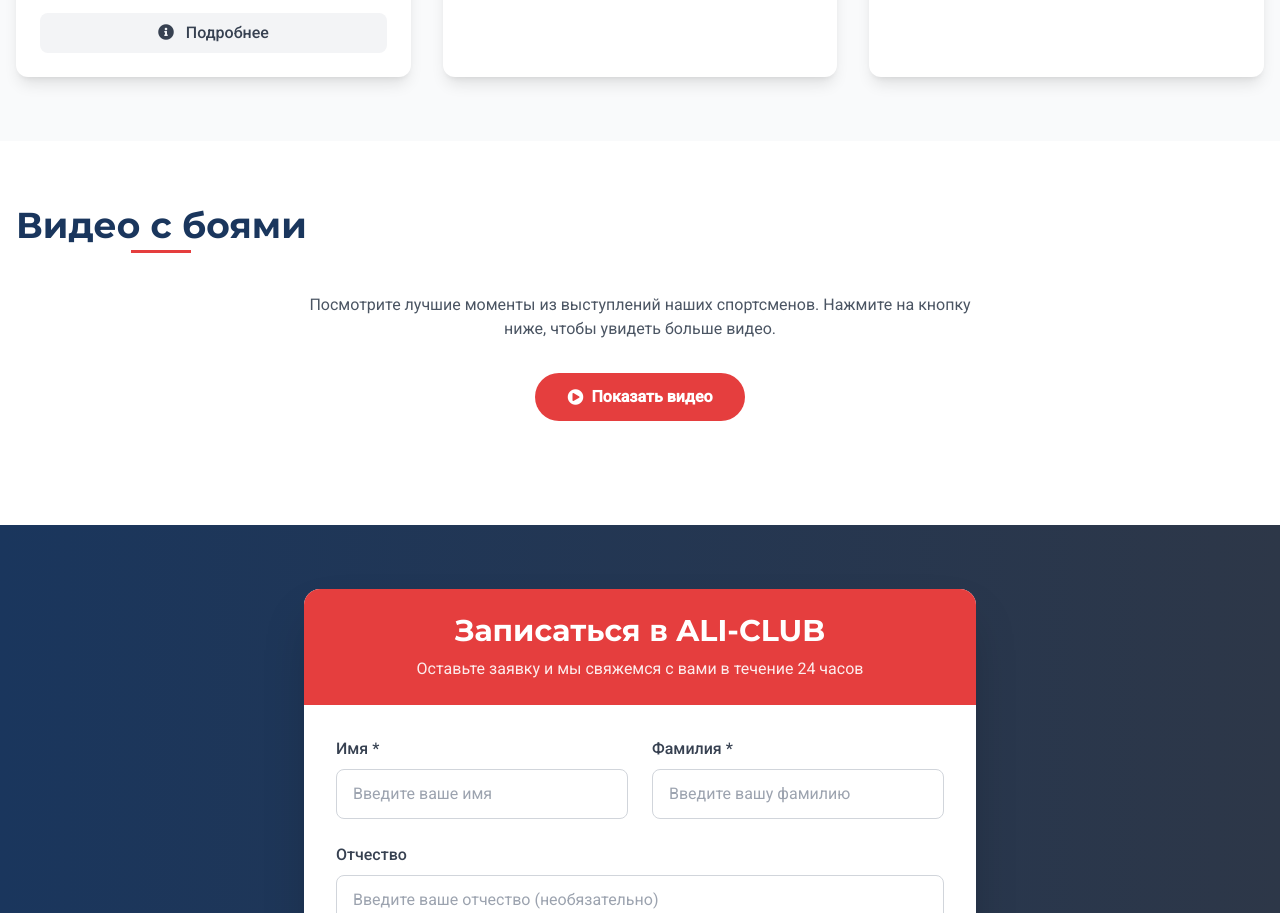
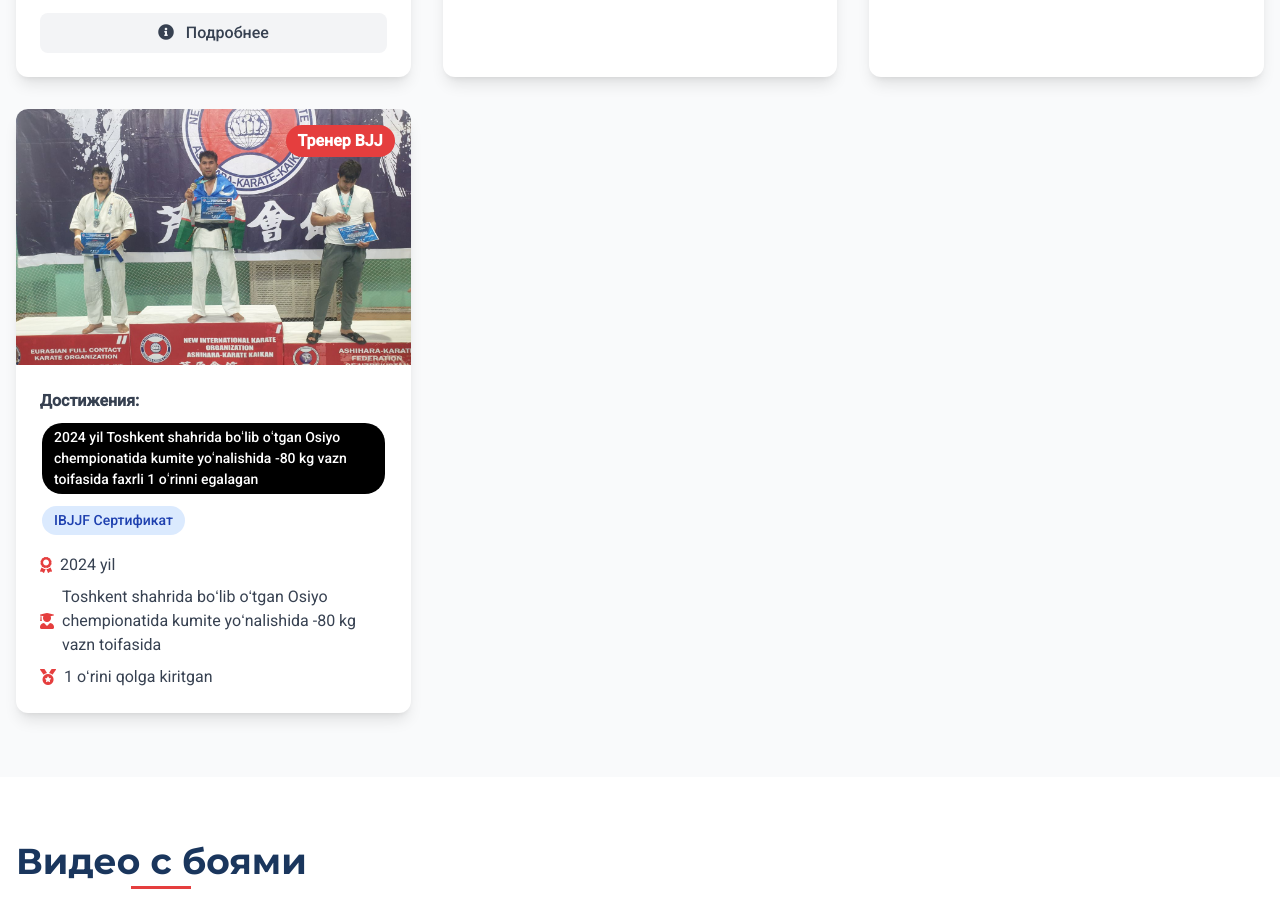
Before and after one commit to OgabekHaliljanov/ali, a plain HTML site: page index.html in a window 1280 px wide. Shown: the part 2176-3089 px from the top of the page. Drawn offline with nearby package versions, Linux system fonts and the light colour scheme.

Commit message:
Add trainer profile section with achievements

```diff
--- a/index.html
+++ b/index.html
@@ -408,6 +408,39 @@
                                 <div class="flex items-center">
                                     <i class="fas fa-medal text-accent mr-2"></i>
                                     <span class="text-gray-700" data-lang-key="trainer3Expert">3 oʻrini qolga kiritgan</span>
+                                </div>
+                            </div>
+
+
+                        </div>
+                    </div>
+                     <div class="bg-white rounded-xl shadow-lg overflow-hidden transition-all duration-300 card-hover animate-slide-up">
+                        <div class="relative">
+                            <img src="./photo_2026-02-17_15-08-31.jpg" alt="Анна Соколова - тренер по джиу-джитсу" class="w-full h-64 object-cover" loading="lazy">
+                            <div class="absolute top-4 right-4 bg-accent text-white font-bold py-1 px-3 rounded-full" data-lang-key="bjjTrainer">Тренер BJJ</div>
+                        </div>
+                        <div class="p-6">
+
+                            <div class="mb-4">
+                                <h4 class="font-bold text-gray-700 mb-2" data-lang-key="achievementsTitle">Достижения:</h4>
+                                <div class="flex flex-wrap gap-2 mb-3">
+                                    <span class="achievement-badge bg-black text-white" data-lang-key="blackBelt">2024 yil Toshkent shahrida boʻlib oʻtgan Osiyo chempionatida kumite yoʻnalishida -80 kg vazn toifasida faxrli 1 oʻrinni egalagan</span>
+                                    <span class="achievement-badge bg-blue-100 text-blue-800" data-lang-key="ibjjfCert">IBJJF Сертификат</span>
+                                </div>
+                            </div>
+
+                            <div class="space-y-2">
+                                <div class="flex items-center">
+                                    <i class="fas fa-award text-accent mr-2"></i>
+                                    <span class="text-gray-700" data-lang-key="trainer3Exp">2024 yil </span>
+                                </div>
+                                <div class="flex items-center">
+                                    <i class="fas fa-user-graduate text-accent mr-2"></i>
+                                    <span class="text-gray-700" data-lang-key="trainer3Champions">Toshkent shahrida boʻlib oʻtgan Osiyo chempionatida kumite yoʻnalishida -80 kg vazn toifasida </span>
+                                </div>
+                                <div class="flex items-center">
+                                    <i class="fas fa-medal text-accent mr-2"></i>
+                                    <span class="text-gray-700" data-lang-key="trainer3Expert">1 oʻrini qolga kiritgan</span>
                                 </div>
                             </div>
 
```
